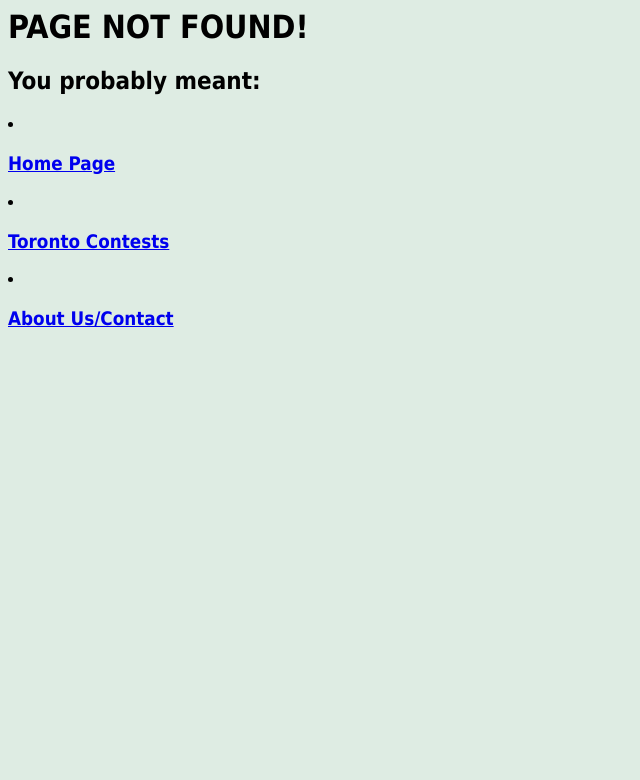
After one commit to HowAmCode/musicblog, a Django app: template blog/templates/blog/404.html in a window 1280 px wide. The commit adds this page. Shown: the top 780 px of the page, without its empty margins (0-640 px from the left). Run offline with Django 3.2, Linux system fonts and the light colour scheme; the template is opened without the code that fills it, so the values that code supplies are empty.

Commit message:
add error page

```diff
--- a/blog/static/css/blog.css
+++ b/blog/static/css/blog.css
@@ -39,7 +39,7 @@
 	padding-top:0;
 	font-size: 18px;
 	font-weight:normal;
-	margin-bottom:18px;;
+	margin-bottom:18px;
 }
 
 .headtitle{
--- /dev/null
+++ b/blog/templates/blog/404.html
@@ -0,0 +1,28 @@
+{% load staticfiles %}
+
+<html>
+    <head>
+		<link rel="stylesheet" href="{% static 'css/blog.css' %}">
+        <title>Concert Contests</title>
+
+		<meta name="description" content="Concert Contests is a music concert contest aggregator. Use this site to win concert tickets! Toronto only for now. More cities coming soon!">
+
+		<script>
+			(function(i,s,o,g,r,a,m){i['GoogleAnalyticsObject']=r;i[r]=i[r]||function(){
+			(i[r].q=i[r].q||[]).push(arguments)},i[r].l=1*new Date();a=s.createElement(o),
+			m=s.getElementsByTagName(o)[0];a.async=1;a.src=g;m.parentNode.insertBefore(a,m)
+			})(window,document,'script','https://www.google-analytics.com/analytics.js','ga');
+
+			ga('create', 'UA-82384632-1', 'auto');
+			ga('send', 'pageview');
+
+		</script>
+    </head>
+    <body>
+        <h1>PAGE NOT FOUND!</h1>
+		<h2>You probably meant:</h2>
+		<li><a href= {{ '/' }} ><h3>Home Page</h3></a></li>
+		<li><a href= {{ '/toronto' }} ><h3>Toronto Contests</h3></a></li>
+		<li><a href= {{ '/about' }} ><h3>About Us/Contact</h3></a></li>
+    </body>
+</html>
--- a/blog/templates/blog/about_us.html
+++ b/blog/templates/blog/about_us.html
@@ -21,7 +21,7 @@
 			<div class="mainhead">
 			<header>
 				<h1 class="headtitle"><b>Concert Contests</b></h1>
-				<h5 class="subtitle">Win Music Concert Tickets in Toronto!</h5>
+				<h5 class="subtitle">Win Music Concert Tickets!</h5>
 			</header>
 			</div>
 		</a>
--- a/blog/templates/blog/post_list.html
+++ b/blog/templates/blog/post_list.html
@@ -43,7 +43,7 @@
 					<li><b>Artists: </b> {{ feature.artist }} </li>
 					<li><b>Venue: </b> {{ feature.venue }} </li>
 					<li><b>Event Date: </b> {{ feature.concertday }} </li>
-					<li><b>Ages: </b> {{ feature.ages }} </li>
+					<li><b>Age: </b> {{ feature.ages }} </li>
 					<li><b>Entry Method: </b> {{ feature.entrymethod }} </li>
 					<li><b>Expires: </b>{{ feature.expires }}</li>
 				</ul>
@@ -66,7 +66,7 @@
 						<li><b>Artists: </b> {{ post.artist }} </li>
 						<li><b>Venue: </b> {{ post.venue }} </li>
 						<li><b>Event Date: </b> {{ post.concertday }} </li>
-						<li><b>Ages: </b> {{ post.ages }} </li>
+						<li><b>Age: </b> {{ post.ages }} </li>
 						<li><b>Entry Method: </b> {{ post.entrymethod }} </li>
 						<li><b>Expires: </b>{{ post.expires }}</li>
 					</ul>
--- a/blog/views.py
+++ b/blog/views.py
@@ -24,3 +24,6 @@ def about_us(request):
 
 def home_page(request):
     return render(request, 'blog/home_page.html', {})
+
+def handler404(request):
+	return render(request, 'blog/404.html', {})
--- a/newblog/settings.py
+++ b/newblog/settings.py
@@ -23,9 +23,9 @@ BASE_DIR = os.path.dirname(os.path.dirname(os.path.abspath(__file__)))
 SECRET_KEY = '6hrrflq_(icorouv)-cu(ib-t%!rcr#)9ff^(f9rtvnkud$uqe'
 
 # SECURITY WARNING: don't run with debug turned on in production!
-DEBUG = True
+DEBUG = False
 
-ALLOWED_HOSTS = []
+ALLOWED_HOSTS = ['*']
 
 
 # Application definition
--- a/newblog/urls.py
+++ b/newblog/urls.py
@@ -22,3 +22,5 @@ urlpatterns = [
 	url(r'^toronto/', include('blog.urls')),
 	url(r'^about/', include('blog.urls')),
 ]
+
+handler404 = 'blog.views.handler404'
```
